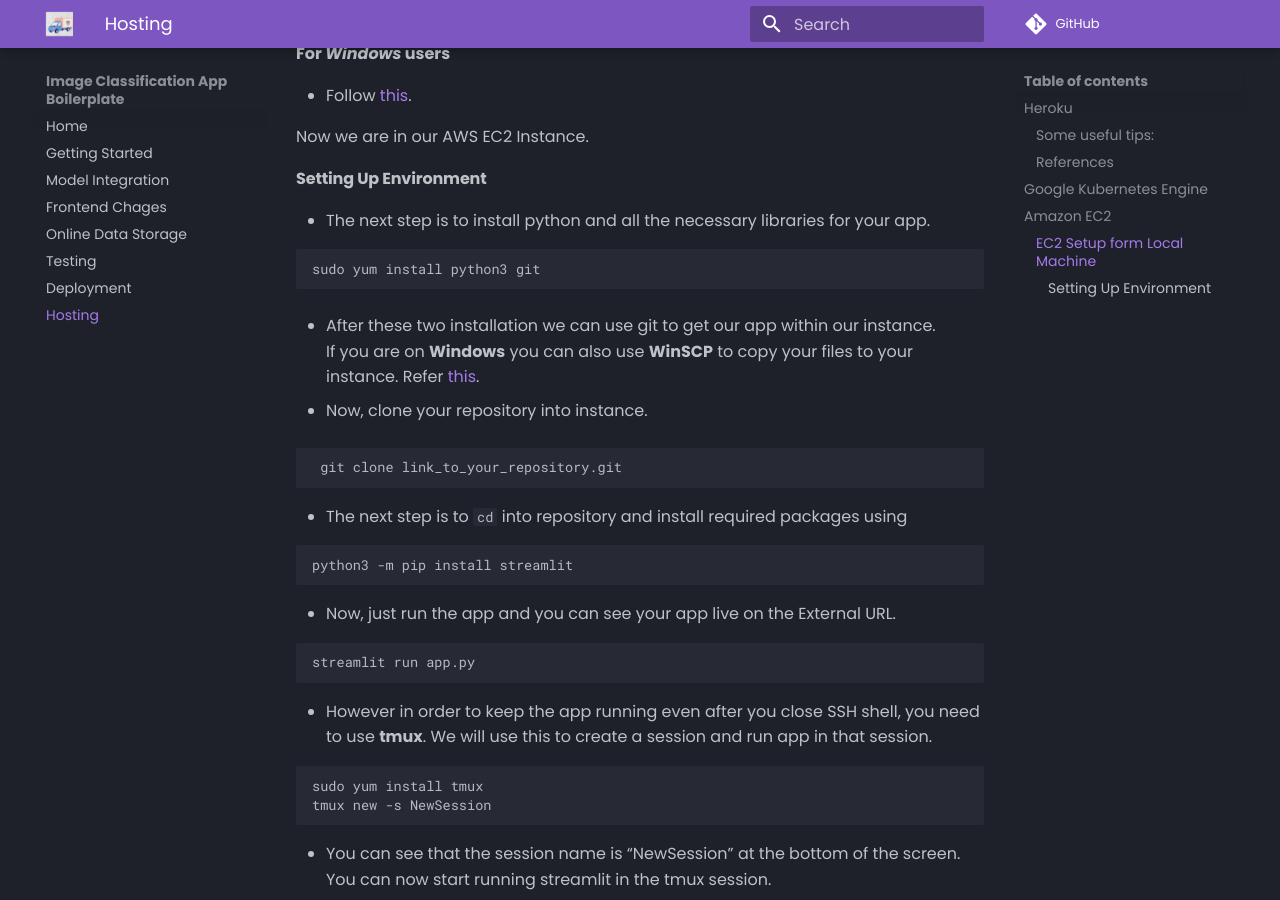
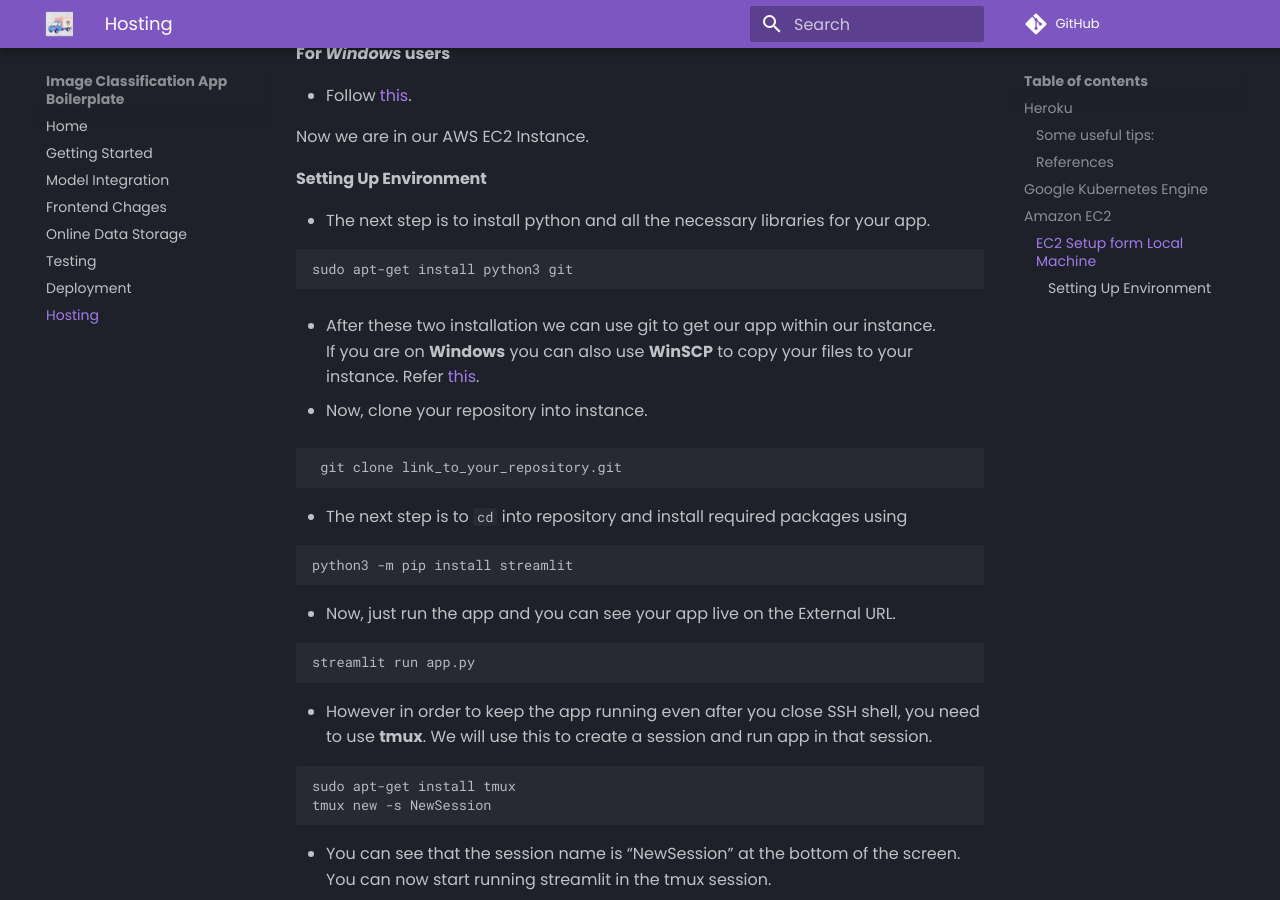
Before and after one commit to smaranjitghose/img_ai_app_boilerplate, an MkDocs documentation site: the page built from docs/hosting.md, in a window 1280 px wide and 900 px high, scrolled down 4985 px. Built offline with MkDocs 1.6.1 and Material for MkDocs 9.7.7, drawn with Linux system fonts in a browser that asks for light colours; emoji names are drawn with the system emoji font; comment, search, counter and statistics services are not loaded.

Commit message:
Removed the console keyword and replace yum with apt-get

````diff
--- a/docs/hosting.md
+++ b/docs/hosting.md
@@ -219,12 +219,12 @@ For more details refer [this]( https://docs.aws.amazon.com/awsaccountbilling/lat
 
 1. Your key must not be publicly viewable for SSH to work. Use this command:
 
-``` console
+```
 chmod 400 img_ai_app_streamlit.pem
 ```
 2. Then, connect to your instance using its Public DNS:
 
-``` console
+```
 ssh i img_ai_app_streamlit.pem ec2-user@your_public_dns_address
 ```
 
@@ -240,8 +240,8 @@ Now we are in our AWS EC2 Instance.
 
 - The next step is to install python and all the necessary libraries for your app.
 
-```console
-sudo yum install python3 git
+```
+sudo apt-get install python3 git
 ```
 
 - After these two installation we can use git to get our app within our instance.<br>
@@ -249,31 +249,31 @@ If you are on **Windows** you can also use **WinSCP** to copy your files to your
 
 - Now, clone your repository into instance.
 
-```console
+```
  git clone link_to_your_repository.git
 ```
 
 - The next step is to  `cd `  into repository and install required packages using
 
-```console
+```
 python3 -m pip install streamlit
 ```
 
 - Now, just run the app and you can see your app live on the External URL.
 
-```console
+```
 streamlit run app.py
 ```
 
 - However in order to keep the app running even after you close SSH shell, you need to use **tmux**. We will use this to create a session and run app in that session.
 
-```console
-sudo yum install tmux
+```
+sudo apt-get install tmux
 tmux new -s NewSession
 ```
 -  You can see that the session name is “NewSession” at the bottom of the screen. You can now start running streamlit in the tmux session.
 
-```console
+```
 streamlit run app.py
 ```
 
````
